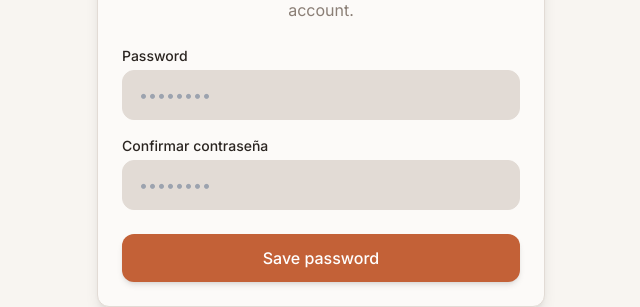
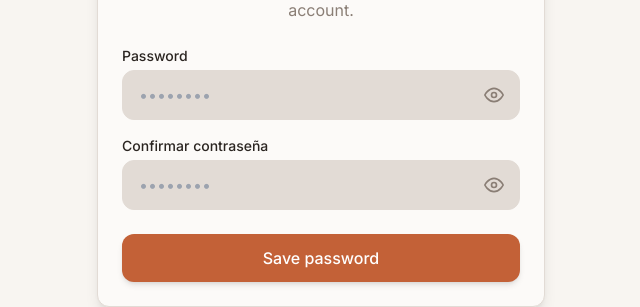
Before and after one commit to danielfernandezesnal/voiceforlater, a Next.js app: page /en/auth/set-password in a window 1280 px wide. Shown: the part 324-631 px from the top of the page, without its empty margins (319-959 px from the left). Built offline with nearby package versions, Linux system fonts and the light colour scheme; no server answers; a web font is replaced by a local one.

Commit message:
feat: add password visibility toggle across auth forms

```diff
--- a/components/auth/login-form.tsx
+++ b/components/auth/login-form.tsx
@@ -17,6 +17,7 @@ export function LoginForm({ dictionary, locale }: LoginFormProps) {
     const [mode, setMode] = useState<Mode>('login')
     const [email, setEmail] = useState('')
     const [password, setPassword] = useState('')
+    const [showPassword, setShowPassword] = useState(false)
     const [isLoading, setIsLoading] = useState(false)
     const [error, setError] = useState<string | null>(null)
     const [successMessage, setSuccessMessage] = useState<string | null>(null)
@@ -167,14 +168,35 @@ export function LoginForm({ dictionary, locale }: LoginFormProps) {
                             </div>
                             <div>
                                 <label className="block text-sm font-medium mb-1">{dictionary.passwordLabel || 'Contraseña'}</label>
+                                <div className="relative">
                                     <input
-                                    type="password"
+                                        type={showPassword ? 'text' : 'password'}
                                         value={password}
                                         onChange={(e) => setPassword(e.target.value)}
                                         placeholder="••••••••"
                                         required
-                                    className="w-full px-4 py-3 bg-input border border-border rounded-lg focus:ring-2 focus:ring-primary"
+                                        className="w-full px-4 py-3 pr-12 bg-input border border-border rounded-lg focus:ring-2 focus:ring-primary"
                                     />
+                                    <button
+                                        type="button"
+                                        onClick={() => setShowPassword(!showPassword)}
+                                        className="absolute right-3 top-1/2 -translate-y-1/2 text-muted-foreground hover:text-foreground transition-colors p-1"
+                                        tabIndex={-1}
+                                    >
+                                        {showPassword ? (
+                                            <svg xmlns="http://www.w3.org/2000/svg" width="20" height="20" viewBox="0 0 24 24" fill="none" stroke="currentColor" strokeWidth="2" strokeLinecap="round" strokeLinejoin="round">
+                                                <path d="M17.94 17.94A10.07 10.07 0 0 1 12 20c-7 0-11-8-11-8a18.45 18.45 0 0 1 5.06-5.94"/>
+                                                <path d="M9.9 4.24A9.12 9.12 0 0 1 12 4c7 0 11 8 11 8a18.5 18.5 0 0 1-2.16 3.19"/>
+                                                <line x1="1" y1="1" x2="23" y2="23"/>
+                                            </svg>
+                                        ) : (
+                                            <svg xmlns="http://www.w3.org/2000/svg" width="20" height="20" viewBox="0 0 24 24" fill="none" stroke="currentColor" strokeWidth="2" strokeLinecap="round" strokeLinejoin="round">
+                                                <path d="M1 12s4-8 11-8 11 8 11 8-4 8-11 8-11-8-11-8z"/>
+                                                <circle cx="12" cy="12" r="3"/>
+                                            </svg>
+                                        )}
+                                    </button>
+                                </div>
                             </div>
 
                             {error && <div className="text-red-500 text-sm">{error}</div>}
--- a/components/auth/set-password-form.tsx
+++ b/components/auth/set-password-form.tsx
@@ -13,6 +13,8 @@ interface SetPasswordFormProps {
 export function SetPasswordForm({ dictionary, locale }: SetPasswordFormProps) {
     const [password, setPassword] = useState('')
     const [confirmPassword, setConfirmPassword] = useState('')
+    const [showPassword, setShowPassword] = useState(false)
+    const [showConfirmPassword, setShowConfirmPassword] = useState(false)
     const [isLoading, setIsLoading] = useState(false)
     const [error, setError] = useState<string | null>(null)
     const router = useRouter()
@@ -96,25 +98,67 @@ export function SetPasswordForm({ dictionary, locale }: SetPasswordFormProps) {
             <div className="space-y-4">
                 <div>
                     <label className="block text-sm font-medium mb-1">{dictionary.setPassword.label}</label>
+                    <div className="relative">
                         <input
-                        type="password"
+                            type={showPassword ? 'text' : 'password'}
                             value={password}
                             onChange={(e) => setPassword(e.target.value)}
                             placeholder="••••••••"
                             required
-                        className="w-full px-4 py-3 bg-input border border-border rounded-lg focus:ring-2 focus:ring-primary"
+                            className="w-full px-4 py-3 pr-12 bg-input border border-border rounded-lg focus:ring-2 focus:ring-primary"
                         />
+                        <button
+                            type="button"
+                            onClick={() => setShowPassword(!showPassword)}
+                            className="absolute right-3 top-1/2 -translate-y-1/2 text-muted-foreground hover:text-foreground transition-colors p-1"
+                            tabIndex={-1}
+                        >
+                            {showPassword ? (
+                                <svg xmlns="http://www.w3.org/2000/svg" width="20" height="20" viewBox="0 0 24 24" fill="none" stroke="currentColor" strokeWidth="2" strokeLinecap="round" strokeLinejoin="round">
+                                    <path d="M17.94 17.94A10.07 10.07 0 0 1 12 20c-7 0-11-8-11-8a18.45 18.45 0 0 1 5.06-5.94"/>
+                                    <path d="M9.9 4.24A9.12 9.12 0 0 1 12 4c7 0 11 8 11 8a18.5 18.5 0 0 1-2.16 3.19"/>
+                                    <line x1="1" y1="1" x2="23" y2="23"/>
+                                </svg>
+                            ) : (
+                                <svg xmlns="http://www.w3.org/2000/svg" width="20" height="20" viewBox="0 0 24 24" fill="none" stroke="currentColor" strokeWidth="2" strokeLinecap="round" strokeLinejoin="round">
+                                    <path d="M1 12s4-8 11-8 11 8 11 8-4 8-11 8-11-8-11-8z"/>
+                                    <circle cx="12" cy="12" r="3"/>
+                                </svg>
+                            )}
+                        </button>
+                    </div>
                 </div>
                 <div>
                     <label className="block text-sm font-medium mb-1">Confirmar contraseña</label>
+                    <div className="relative">
                         <input
-                        type="password"
+                            type={showConfirmPassword ? 'text' : 'password'}
                             value={confirmPassword}
                             onChange={(e) => setConfirmPassword(e.target.value)}
                             placeholder="••••••••"
                             required
-                        className="w-full px-4 py-3 bg-input border border-border rounded-lg focus:ring-2 focus:ring-primary"
+                            className="w-full px-4 py-3 pr-12 bg-input border border-border rounded-lg focus:ring-2 focus:ring-primary"
                         />
+                        <button
+                            type="button"
+                            onClick={() => setShowConfirmPassword(!showConfirmPassword)}
+                            className="absolute right-3 top-1/2 -translate-y-1/2 text-muted-foreground hover:text-foreground transition-colors p-1"
+                            tabIndex={-1}
+                        >
+                            {showConfirmPassword ? (
+                                <svg xmlns="http://www.w3.org/2000/svg" width="20" height="20" viewBox="0 0 24 24" fill="none" stroke="currentColor" strokeWidth="2" strokeLinecap="round" strokeLinejoin="round">
+                                    <path d="M17.94 17.94A10.07 10.07 0 0 1 12 20c-7 0-11-8-11-8a18.45 18.45 0 0 1 5.06-5.94"/>
+                                    <path d="M9.9 4.24A9.12 9.12 0 0 1 12 4c7 0 11 8 11 8a18.5 18.5 0 0 1-2.16 3.19"/>
+                                    <line x1="1" y1="1" x2="23" y2="23"/>
+                                </svg>
+                            ) : (
+                                <svg xmlns="http://www.w3.org/2000/svg" width="20" height="20" viewBox="0 0 24 24" fill="none" stroke="currentColor" strokeWidth="2" strokeLinecap="round" strokeLinejoin="round">
+                                    <path d="M1 12s4-8 11-8 11 8 11 8-4 8-11 8-11-8-11-8z"/>
+                                    <circle cx="12" cy="12" r="3"/>
+                                </svg>
+                            )}
+                        </button>
+                    </div>
                 </div>
             </div>
 
```
Lines whose indentation alone changed are shown as unchanged.
